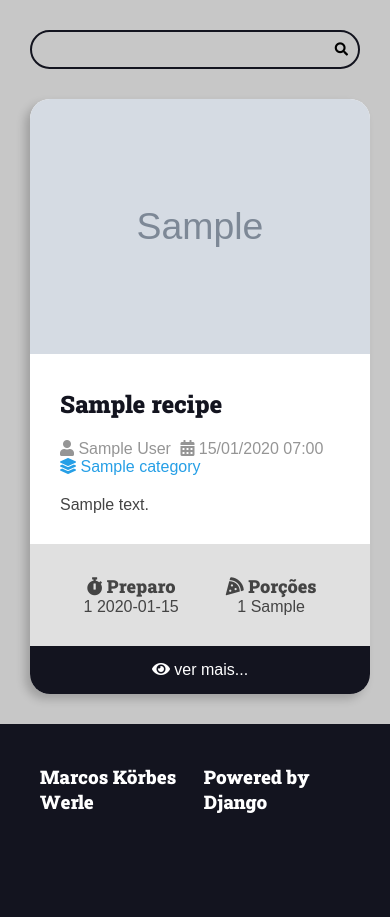
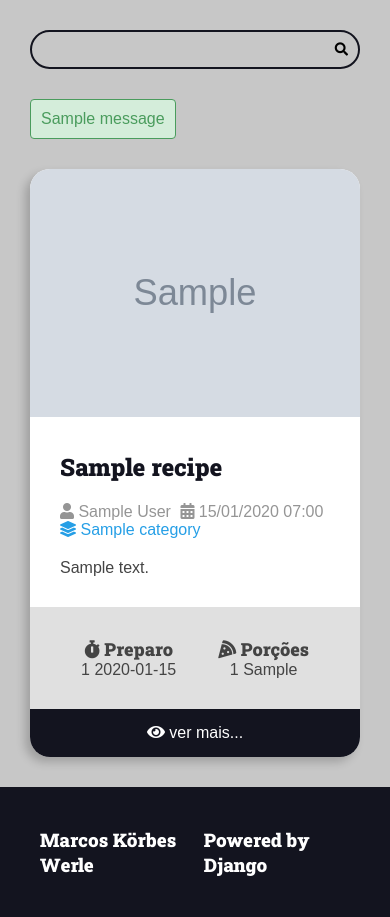
Before and after one commit to marcoskw/masterchef, a Django app: page / in a window 390 px wide. Shown: the part 219-1136 px from the top of the page. Before the commit the page ends 1032 px from the top, so only its background shows below. Run offline with Django 4.2, Linux system fonts and the light colour scheme; tables that the repository leaves empty hold one stand-in row (values such as "Sample post"); grey boxes marked "Sample" are stand-in pictures; one stand-in notice (Sample message) is shown.

Commit message:
Create messages with templates and css

```diff
--- a/recipes/static/recipes/css/styles.css
+++ b/recipes/static/recipes/css/styles.css
@@ -295,8 +295,75 @@ h6 {
     background: var(--color-gray-7);
 
 }
+
+/* Messages */
+.messages-container{
+    display: flex;
+    flex-flow: row nowrap;
+    gap: calc(var(--spacing-gutter-medium) / 2);
+}
+
+.message {
+    padding: 1rem;
+    border-radius: 4px;
+    border: 1px solid var(--color-dark-text);
+    background: var(--color-gray-2);
+    color: var(--color-dark-text);
+  }
+
+  .message-error {
+    border: 1px solid var(--color-error-dark);
+    background: var(--color-error-light);
+    color: var(--color-error-dark);
+  }
+
+  .message-success {
+    border: 1px solid var(--color-success-dark);
+    background: var(--color-success-light);
+    color: var(--color-success-dark);
+  }
+
+  .message-warning {
+    border: 1px solid var(--color-warning-dark);
+    background: var(--color-warning-light);
+    color: var(--color-warning-dark);
+  }
+
+  .message-alert {
+    border: 1px solid var(--color-alert-dark);
+    background: var(--color-alert-light);
+    color: var(--color-alert-dark);
+  }
+
+  .message-info {
+    border: 1px solid var(--color-info-dark);
+    background: var(--color-info-light);
+    color: var(--color-info-dark);
+  }
+
+  .message-debug {
+    border: 1px solid var(--color-debug-dark);
+    background: var(--color-debug-light);
+    color: var(--color-debug-dark);
+  }
+
+
 /* Generics */
 
 .center {
-    text-align: center;
+  text-align: center;
 }
+
+.m-x {
+  margin: 0 var(--spacing-gutter-medium);
+}
+
+.m-y {
+  margin: var(--spacing-gutter-medium) 0;
+}
+
+@media (max-width: 600px) {
+    .main-content-list {
+        grid-template-columns: repeat(auto-fit, minmax(100%, 1fr));
+    }
+}
--- a/recipes/templates/recipes/pages/home.html
+++ b/recipes/templates/recipes/pages/home.html
@@ -1,6 +1,9 @@
 {% extends 'global/base.html' %}
 {% block title %}Home{% endblock title %}
 {% block content %}
+
+{% include "recipes/partials/messages.html" %}
+
 <div class="main-content main-content-list container">
     {% for recipe in recipes %}
         {% include 'recipes/partials/recipe.html' %}
--- /dev/null
+++ b/recipes/templates/recipes/partials/messages.html
@@ -0,0 +1,9 @@
+{% if messages %}
+    <div class="main-content container messages-container center">
+        {% for message in messages %}
+            <div class="message {{message.tags}} ">
+                {{ message }}
+            </div>
+        {% endfor %}
+    </div>
+{% endif %}
--- a/recipes/views.py
+++ b/recipes/views.py
@@ -5,6 +5,7 @@ from django.db.models import Q
 from .models import Recipe
 from django.http import Http404
 from utils.pagination import make_pagination
+# from django.contrib import messages
 
 
 PER_PAGE = int(os.environ.get('PER_PAGE', 6))
@@ -54,6 +55,7 @@ def recipe(request, id):
 
 
 def search(request):
+
     search_term = request.GET.get('q', '').strip()
     if not search_term:
         raise Http404()
```
Also changed, not shown: masterchef/settings.py (+9 -0 lines). Lines whose indentation alone changed are shown as unchanged.
